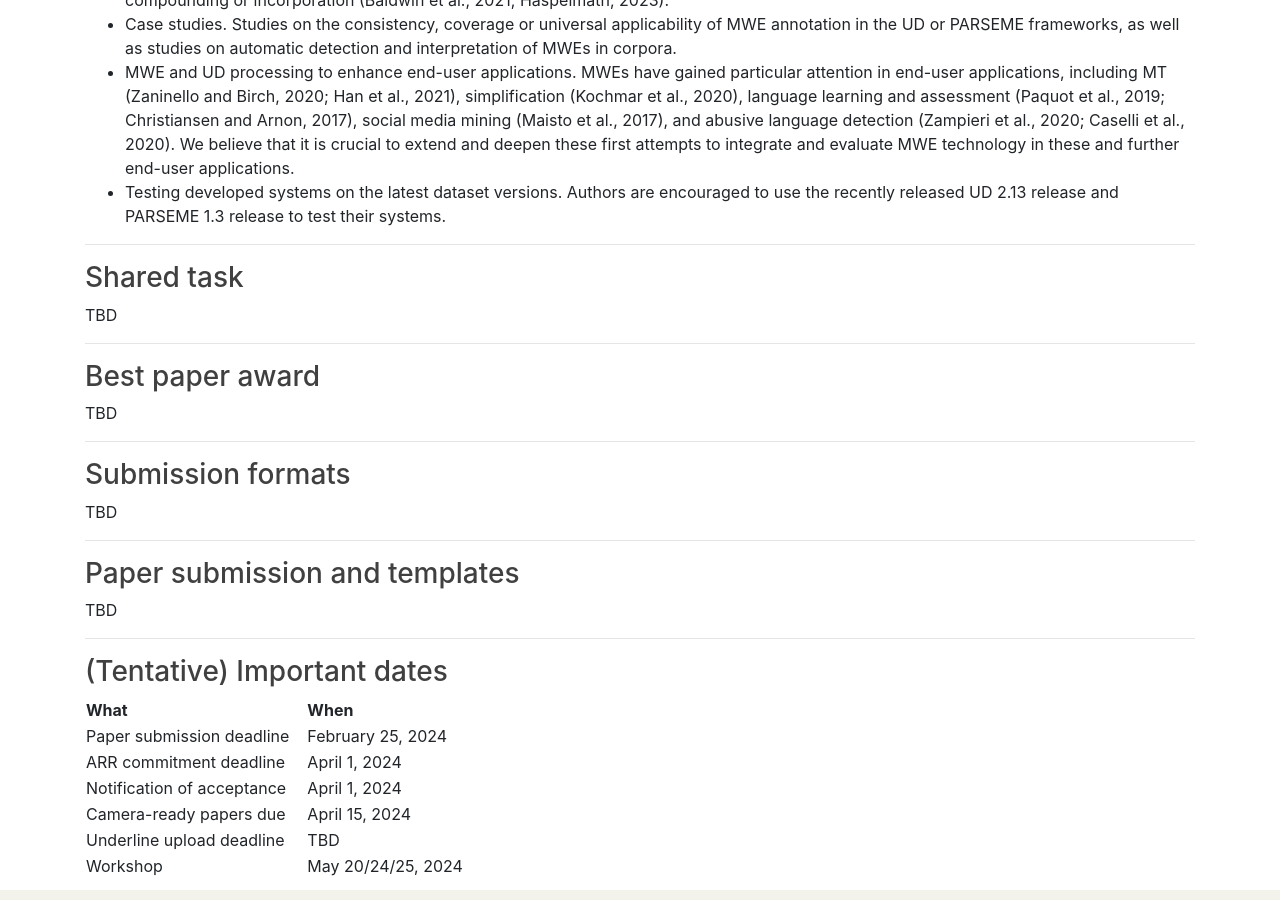
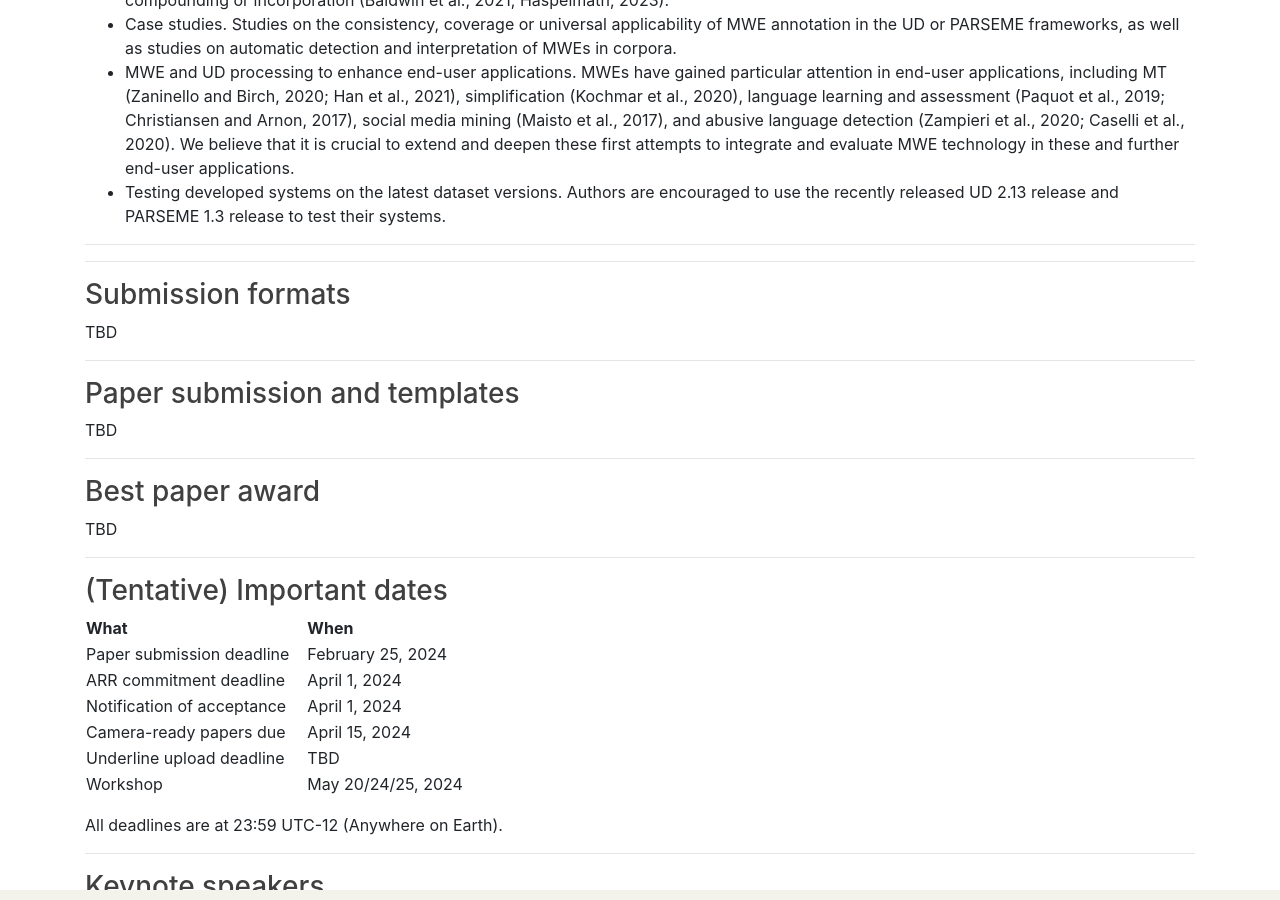
Before and after one commit to multiword/multiword.github.io, a Jekyll site: the page built from mweud2024/index.md, in a window 1280 px wide and 900 px high, scrolled down 1674 px. Built offline with Jekyll 4.4.1, drawn with Linux system fonts in a browser that asks for light colours; comment, search, counter and statistics services are not loaded; some of the changed lines change nothing that is shown.

Commit message:
Update order of sections further

```diff
--- a/mweud2024/index.md
+++ b/mweud2024/index.md
@@ -89,15 +89,10 @@ The workshop invites submissions of original research on MWE, UD, and the interp
 
 -----
 
-### <a name="shared-task">Shared task</a>
+<!--### <a name="shared-task">Shared task</a>
 
 TBD
-
------
-
-### <a name="award">Best paper award</a>
-
-TBD
+-->
 
 -----
 
@@ -108,6 +103,12 @@ TBD
 -----
 
 ### <a name="instructions">Paper submission and templates</a>
+
+TBD
+
+-----
+
+### <a name="award">Best paper award</a>
 
 TBD
 
```
